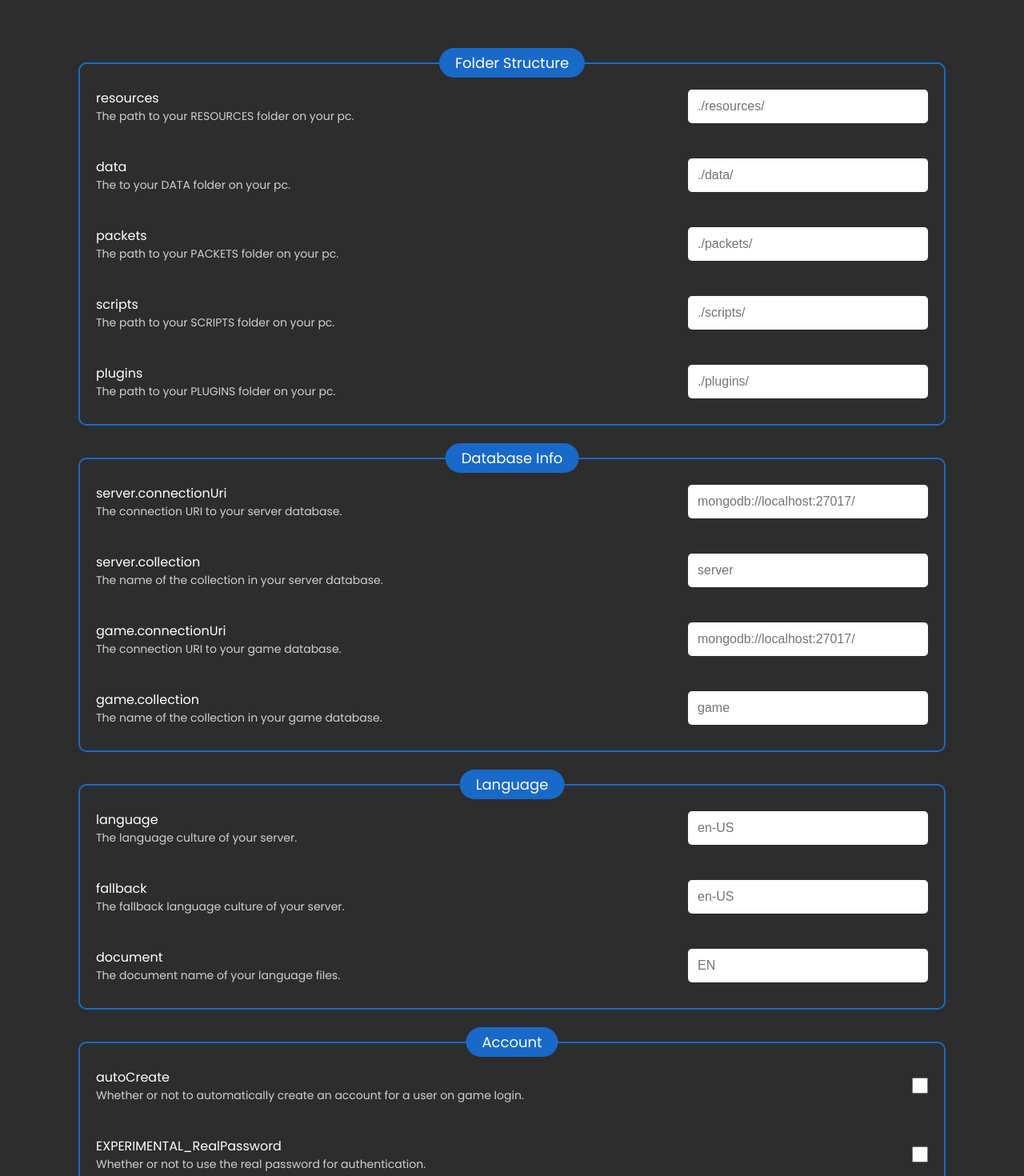
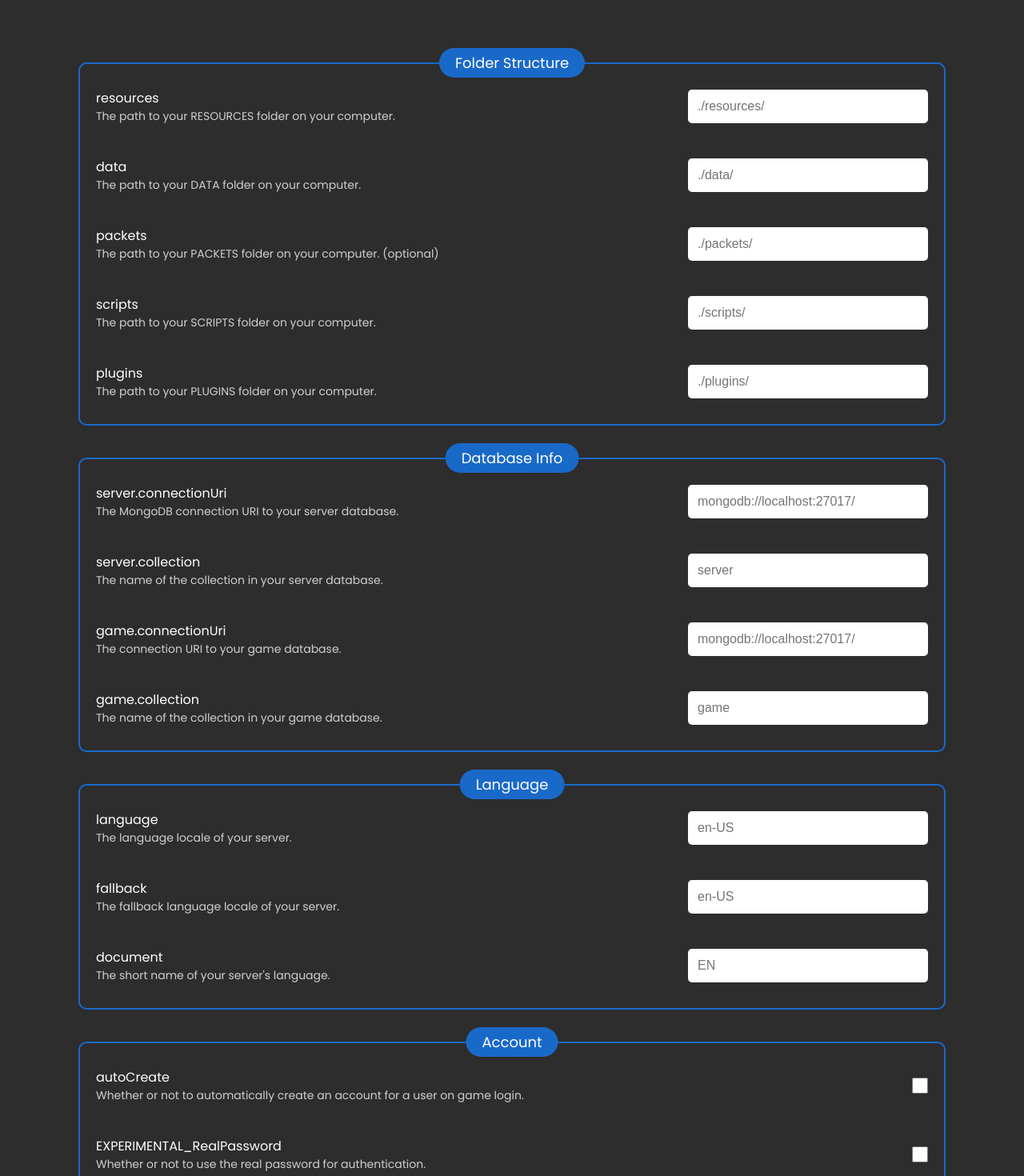
Before and after one commit to Grasscutters/Meadow, a React (Vite) app: page /config in a window 1280 px wide. Shown: the part 260-1730 px from the top of the page at 80% size. Built offline with nearby package versions, Linux system fonts and the light colour scheme.

Commit message:
Change JSON output to 2 spaces

```diff
--- a/src/ui/pages/ConfigGen.tsx
+++ b/src/ui/pages/ConfigGen.tsx
@@ -703,13 +703,13 @@ class ConfigGen extends React.Component<{}, IState> {
 
     private copyConfig = () => {
         navigator.clipboard
-            .writeText(JSON.stringify(this.state.config, null, 4))
+            .writeText(JSON.stringify(this.state.config, null, 2))
             .then(() => alert("Config copied to clipboard!"));
     };
 
     private downloadConfig = () => {
         const element = document.createElement("a");
-        const file = new Blob([JSON.stringify(this.state.config, null, 4)], {
+        const file = new Blob([JSON.stringify(this.state.config, null, 2)], {
             type: "text/plain"
         });
         element.href = URL.createObjectURL(file);
@@ -731,7 +731,7 @@ class ConfigGen extends React.Component<{}, IState> {
                                 <ConfigField
                                     fieldName={"resources"}
                                     description={
-                                        "The path to your RESOURCES folder on your pc."
+                                        "The path to your RESOURCES folder on your computer."
                                     }
                                 >
                                     <input
@@ -744,7 +744,7 @@ class ConfigGen extends React.Component<{}, IState> {
                                 <ConfigField
                                     fieldName={"data"}
                                     description={
-                                        "The to your DATA folder on your pc."
+                                        "The path to your DATA folder on your computer."
                                     }
                                 >
                                     <input
@@ -757,7 +757,7 @@ class ConfigGen extends React.Component<{}, IState> {
                                 <ConfigField
                                     fieldName={"packets"}
                                     description={
-                                        "The path to your PACKETS folder on your pc."
+                                        "The path to your PACKETS folder on your computer. (optional)"
                                     }
                                 >
                                     <input
@@ -770,7 +770,7 @@ class ConfigGen extends React.Component<{}, IState> {
                                 <ConfigField
                                     fieldName={"scripts"}
                                     description={
-                                        "The path to your SCRIPTS folder on your pc."
+                                        "The path to your SCRIPTS folder on your computer."
                                     }
                                 >
                                     <input
@@ -783,7 +783,7 @@ class ConfigGen extends React.Component<{}, IState> {
                                 <ConfigField
                                     fieldName={"plugins"}
                                     description={
-                                        "The path to your PLUGINS folder on your pc."
+                                        "The path to your PLUGINS folder on your computer."
                                     }
                                 >
                                     <input
@@ -798,7 +798,7 @@ class ConfigGen extends React.Component<{}, IState> {
                                 <ConfigField
                                     fieldName={"server.connectionUri"}
                                     description={
-                                        "The connection URI to your server database."
+                                        "The MongoDB connection URI to your server database."
                                     }
                                 >
                                     <input
@@ -856,7 +856,7 @@ class ConfigGen extends React.Component<{}, IState> {
                                 <ConfigField
                                     fieldName={"language"}
                                     description={
-                                        "The language culture of your server."
+                                        "The language locale of your server."
                                     }
                                 >
                                     <input
@@ -869,7 +869,7 @@ class ConfigGen extends React.Component<{}, IState> {
                                 <ConfigField
                                     fieldName={"fallback"}
                                     description={
-                                        "The fallback language culture of your server."
+                                        "The fallback language locale of your server."
                                     }
                                 >
                                     <input
@@ -882,7 +882,7 @@ class ConfigGen extends React.Component<{}, IState> {
                                 <ConfigField
                                     fieldName={"document"}
                                     description={
-                                        "The document name of your language files."
+                                        "The short name of your server's language."
                                     }
                                 >
                                     <input
@@ -1677,7 +1677,7 @@ class ConfigGen extends React.Component<{}, IState> {
                                         "game.serverAccount.adventureRank"
                                     }
                                     description={
-                                        "The adventure rank of the server account."
+                                        "The Adventure Rank of the server account."
                                     }
                                 >
                                     <input
@@ -1734,7 +1734,7 @@ class ConfigGen extends React.Component<{}, IState> {
                                 <ConfigField
                                     fieldName={"dispatch.regions"}
                                     description={
-                                        "The game server regions to dispatch the player to."
+                                        "The different game servers a player can connect to."
                                     }
                                 >
                                     <BasicButton
@@ -1956,7 +1956,7 @@ class ConfigGen extends React.Component<{}, IState> {
                                         {JSON.stringify(
                                             this.state.config,
                                             null,
-                                            4
+                                            2
                                         )}
                                     </SyntaxHighlighter>
                                 </>
```
